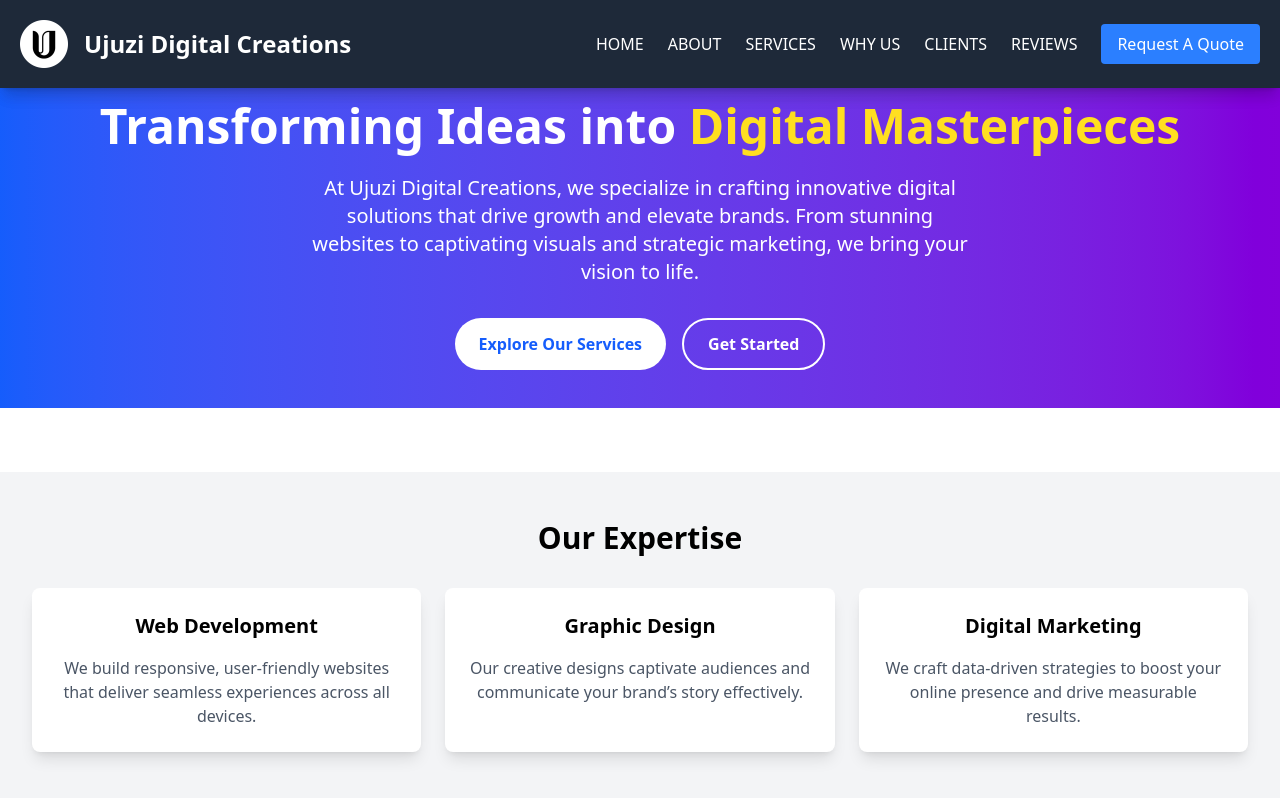
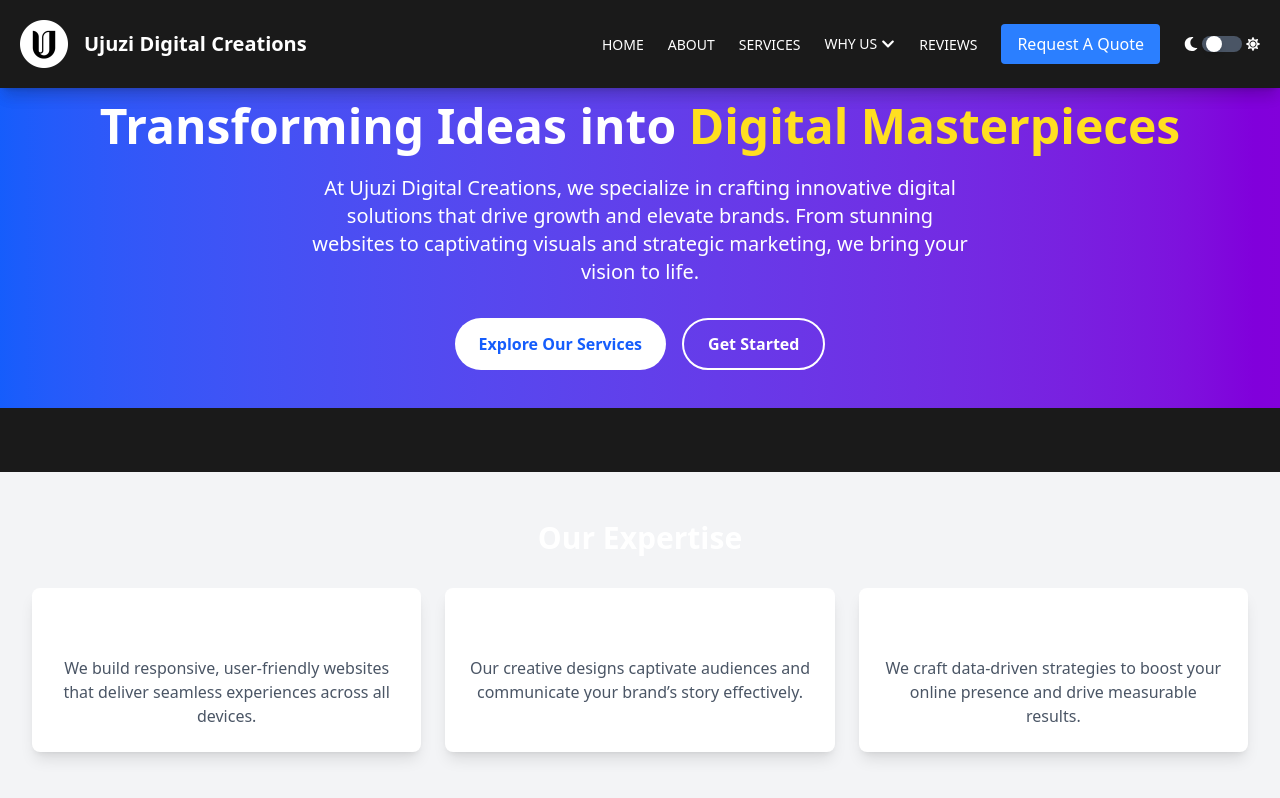
Before and after one commit to mike111-sys/New-ujuzi, a React (Vite) app: page / in a window 1280 px wide. Built offline with nearby package versions, Linux system fonts and the light colour scheme.

Commit message:
Inital Commit

```diff
--- /dev/null
+++ b/src/Components/Navbar/Navbar.css
@@ -0,0 +1,26 @@
+/* Toggle Switch Container */
+.flex.items-center .relative {
+    position: relative;
+    width: 78px;
+    height: 24px;
+  }
+
+  /* Toggle Track */
+  .flex.items-center .relative .bg-gray-600 {
+    background-color: #4a5568; /* Dark gray */
+  }
+
+  .flex.items-center .relative .bg-gray-300 {
+    background-color: #cbd5e0; /* Light gray */
+  }
+
+  /* Toggle Thumb */
+  .flex.items-center .relative .bg-white {
+    background-color: white;
+    box-shadow: 0 2px 4px rgba(0, 0, 0, 0.2);
+  }
+
+  /* Smooth Transitions */
+  .flex.items-center .relative .transition-transform {
+    transition: transform 0.3s ease;
+  }
--- a/src/Components/Navbar/Navbar.jsx
+++ b/src/Components/Navbar/Navbar.jsx
@@ -1,31 +1,65 @@
-import React, { useState } from "react";
-import { FaBars, FaTimes, FaFacebookF, FaWhatsapp, FaFacebookMessenger } from "react-icons/fa";
+import React, { useState, useEffect } from "react";
+import { FaBars, FaTimes, FaFacebookF, FaWhatsapp, FaFacebookMessenger, FaMoon, FaSun, FaChevronDown } from "react-icons/fa";
 import logo from "../../assets/ujuzi-logo.png";
+
 
 const Navbar = () => {
   const [isMenuOpen, setIsMenuOpen] = useState(false);
+  const [isDarkMode, setIsDarkMode] = useState(true);
+  const [isWhyUsOpen, setIsWhyUsOpen] = useState(false);
 
+  // Toggle mobile menu
   const toggleMenu = () => {
     setIsMenuOpen(!isMenuOpen);
   };
 
+  // Close mobile menu
   const closeMenu = () => {
     setIsMenuOpen(false);
   };
 
+  // Toggle dark/light mode
+  const toggleTheme = () => {
+    setIsDarkMode(!isDarkMode);
+  };
+
+  // Toggle Why Us dropdown
+  const toggleWhyUs = () => {
+    setIsWhyUsOpen(!isWhyUsOpen);
+  };
+
+  // Apply theme to the entire document
+  useEffect(() => {
+    if (isDarkMode) {
+      document.documentElement.classList.add("dark-mode");
+      document.documentElement.classList.remove("light-mode");
+    } else {
+      document.documentElement.classList.add("light-mode");
+      document.documentElement.classList.remove("dark-mode");
+    }
+  }, [isDarkMode]);
+
   return (
     <>
       {/* Navbar */}
-      <nav className="fixed w-full top-0 z-50 p-4 md:p-5 flex justify-between items-center bg-gray-800 shadow-lg">
+      <nav
+        className={`fixed w-full top-0 z-50 p-4 md:p-5 flex justify-between items-center ${
+          isDarkMode ? "bg-gray-900" : "bg-white"
+        } shadow-lg transition-colors duration-300`}
+      >
+        {/* Logo and Brand Name */}
         <div className="flex items-center">
           <img
             src={logo}
             alt="Ujuzi Digital Creations Logo"
             className="h-10 md:h-12 w-auto mr-3 md:mr-4 cursor-pointer"
           />
-          {/* Hide text when menu is open */}
           {!isMenuOpen && (
-            <div className="text-xl md:text-2xl font-bold text-white cursor-pointer">
+            <div
+              className={`text-lg md:text-xl md:hidden lg:block font-bold ${
+                isDarkMode ? "text-white" : "text-gray-800"
+              } cursor-pointer transition-colors duration-300`}
+            >
               Ujuzi Digital Creations
             </div>
           )}
@@ -33,71 +67,253 @@ const Navbar = () => {
 
         {/* Desktop Menu */}
         <ul className="hidden md:flex space-x-6 items-center">
-          <li><a href="#home" className="hover:text-blue-400 text-white cursor-pointer">HOME</a></li>
-          <li><a href="#about" className="hover:text-blue-400 text-white cursor-pointer">ABOUT</a></li>
-          <li><a href="#services" className="hover:text-blue-400 text-white cursor-pointer">SERVICES</a></li>
-          <li><a href="#why-us" className="hover:text-blue-400 text-white cursor-pointer">WHY US</a></li>
-          <li><a href="#clients" className="hover:text-blue-400 text-white cursor-pointer">CLIENTS</a></li>
-          <li><a href="#reviews" className="hover:text-blue-400 text-white cursor-pointer">REVIEWS</a></li>
+          {["Home", "About", "Services"].map((item) => (
+            <li key={item}>
+              <a
+                href={`#${item.toLowerCase()}`}
+                className={`${
+                  isDarkMode ? "text-white" : "text-gray-800"
+                } text-sm cursor-pointer transition-colors duration-300`}
+              >
+                {item.toUpperCase()}
+              </a>
+            </li>
+          ))}
+          {/* Why Us Dropdown */}
+          <li className="relative">
+            <div
+              className={`flex items-center space-x-1 cursor-pointer ${
+                isDarkMode ? "text-white" : "text-gray-800"
+              } hover:text-blue-700 transition-colors duration-300 text-sm`}
+              onClick={toggleWhyUs}
+            >
+              <span>WHY US</span>
+              <FaChevronDown className="text-sm" />
+            </div>
+            {/* Dropdown Menu with Smooth Transition */}
+            <ul
+              className={`absolute top-8 left-0 w-48 ${
+                isDarkMode ? "bg-gray-800" : "bg-white"
+              } text-sm shadow-lg rounded-lg py-2 transition-all duration-300 ${
+                isWhyUsOpen ? "opacity-100 translate-y-0" : "opacity-0 -translate-y-2 pointer-events-none"
+              }`}
+            >
+              {["Why Choose Us", "Clients"].map((item) => (
+                <li key={item}>
+                  <a
+                    href={`#${item.toLowerCase().replace(/ /g, "-")}`}
+                    className={`block px-4 py-2 ${
+                      isDarkMode ? "text-white hover:bg-gray-700" : "text-gray-600 hover:bg-gray-200"
+                    } transition-colors duration-300`}
+                  >
+                    {item}
+                  </a>
+                </li>
+              ))}
+            </ul>
+          </li>
           <li>
-            <button className="bg-blue-500 text-white px-4 py-2 rounded hover:bg-blue-600 cursor-pointer">
+            <a
+              href="#reviews"
+              className={`hover:text-blue-400 ${
+                isDarkMode ? "text-white" : "text-gray-800"
+              } text-sm cursor-pointer transition-colors duration-300`}
+            >
+              REVIEWS
+            </a>
+          </li>
+          <li>
+            <button
+              className="bg-blue-500 text-white px-4 py-2 rounded hover:bg-blue-600 cursor-pointer transition-colors duration-300"
+            >
               Request A Quote
             </button>
           </li>
+          {/* Theme Toggle with Moon and Sun Icons */}
+          <li>
+            <div className="flex items-center space-x-2">
+              <FaMoon
+                className={`text-lg mr-1 size-3.5 cursor-pointer ${
+                  isDarkMode ? "text-white" : "text-gray-800"
+                } transition-colors duration-300`}
+                onClick={isDarkMode ? undefined : toggleTheme}
+              />
+              <div
+                className="relative w-10 h-6 cursor-pointer"
+                onClick={toggleTheme}
+              >
+                <div
+                  className={`absolute top-1/2 left-1/2 transform -translate-x-1/2 -translate-y-1/2 w-10 h-4 ${
+                    isDarkMode ? "bg-gray-600" : "bg-gray-300"
+                  } rounded-full transition-colors duration-300`}
+                ></div>
+                <div
+                  className={`absolute top-1/2 transform -translate-y-1/2 w-4 h-4 bg-white rounded-full shadow-md transition-transform duration-300 ${
+                    isDarkMode ? "left-1" : "left-5"
+                  }`}
+                ></div>
+              </div>
+              <FaSun
+                className={`text-lg size-3.5 -ml-1 cursor-pointer ${
+                  isDarkMode ? "text-white" : "text-gray-800"
+                } transition-colors duration-300`}
+                onClick={!isDarkMode ? undefined : toggleTheme}
+              />
+            </div>
+          </li>
         </ul>
 
-        {/* Mobile Menu Button (Hide when menu is open) */}
+        {/* Mobile Menu Button */}
         {!isMenuOpen && (
-          <button className="md:hidden text-2xl text-white cursor-pointer" onClick={toggleMenu}>
-            <FaBars />
+          <button
+            className="md:hidden text-2xl cursor-pointer"
+            onClick={toggleMenu}
+          >
+            <FaBars className={isDarkMode ? "text-white" : "text-gray-800"} />
           </button>
         )}
       </nav>
 
-      {/* Mobile Nav Drawer (50% width) */}
+      {/* Mobile Nav Drawer */}
       <div
-        className={`fixed inset-y-0 left-0 w-1/2 bg-gray-900 bg-opacity-80 backdrop-blur-md text-white transform transition-transform duration-300 ease-in-out z-50 ${
+        className={`fixed inset-y-0 left-0 w-1/2 ${
+          isDarkMode ? "bg-gray-900" : "bg-white"
+        } bg-opacity-95 backdrop-blur-md transform transition-transform duration-300 ease-in-out z-50 ${
           isMenuOpen ? "translate-x-0" : "-translate-x-full"
         }`}
       >
         {/* Close Icon */}
         <div className="flex justify-end p-4">
-          <button className="text-2xl text-white cursor-pointer" onClick={closeMenu}>
-            <FaTimes />
+          <button
+            className="text-2xl cursor-pointer"
+            onClick={closeMenu}
+          >
+            <FaTimes className={isDarkMode ? "text-white" : "text-gray-800"} />
           </button>
         </div>
 
         {/* Title: Main Menu */}
-        <div className="text-center text-lg font-bold text-white mb-4 pb-2 border-b-4 border-white border-double">
+        <div
+          className={`text-center text-lg font-bold ${
+            isDarkMode ? "text-white" : "text-gray-800"
+          } mb-4 pb-2 border-b-4 ${
+            isDarkMode ? "border-white" : "border-gray-800"
+          } border-double transition-colors duration-300`}
+        >
           Main Menu
         </div>
 
         {/* Centered Menu Items */}
         <ul className="flex flex-col items-center space-y-6 p-6">
-          <li><a href="#home" className="hover:text-blue-400 text-lg cursor-pointer" onClick={closeMenu}>HOME</a></li>
-          <li><a href="#about" className="hover:text-blue-400 text-lg cursor-pointer" onClick={closeMenu}>ABOUT</a></li>
-          <li><a href="#services" className="hover:text-blue-400 text-lg cursor-pointer" onClick={closeMenu}>SERVICES</a></li>
-          <li><a href="#why-us" className="hover:text-blue-400 text-lg cursor-pointer" onClick={closeMenu}>WHY US</a></li>
-          <li><a href="#clients" className="hover:text-blue-400 text-lg cursor-pointer" onClick={closeMenu}>CLIENTS</a></li>
-          <li><a href="#reviews" className="hover:text-blue-400 text-lg cursor-pointer" onClick={closeMenu}>REVIEWS</a></li>
+          {["Home", "About", "Services"].map((item) => (
+            <li key={item}>
+              <a
+                href={`#${item.toLowerCase()}`}
+                className={`hover:text-blue-400 ${
+                  isDarkMode ? "text-white" : "text-gray-800"
+                } text-sm cursor-pointer transition-colors duration-300`}
+                onClick={closeMenu}
+              >
+                {item.toUpperCase()}
+              </a>
+            </li>
+          ))}
+          {/* Why Us Link (No Dropdown in Mobile View) */}
           <li>
-            <button className="bg-blue-500 text-white px-4 py-2 rounded hover:bg-blue-600 cursor-pointer" onClick={closeMenu}>
+            <a
+              href="#why-us"
+              className={`hover:text-blue-400 ${
+                isDarkMode ? "text-white" : "text-gray-800"
+              } text-sm cursor-pointer transition-colors duration-300`}
+              onClick={closeMenu}
+            >
+              WHY US
+            </a>
+          </li>
+          {/* Clients Link (Restored in Mobile View) */}
+          <li>
+            <a
+              href="#clients"
+              className={`hover:text-blue-400 ${
+                isDarkMode ? "text-white" : "text-gray-800"
+              } text-sm cursor-pointer transition-colors duration-300`}
+              onClick={closeMenu}
+            >
+              CLIENTS
+            </a>
+          </li>
+          <li>
+            <a
+              href="#reviews"
+              className={`hover:text-blue-400 ${
+                isDarkMode ? "text-white" : "text-gray-800"
+              } text-sm cursor-pointer transition-colors duration-300`}
+              onClick={closeMenu}
+            >
+              REVIEWS
+            </a>
+          </li>
+          <li>
+            <button
+              className="bg-blue-500 text-white text-sm px-4 py-2 rounded hover:bg-blue-600 cursor-pointer transition-colors duration-300"
+              onClick={closeMenu}
+            >
               Request A Quote
             </button>
+          </li>
+          {/* Theme Toggle with Moon and Sun Icons */}
+          <li>
+            <div className="flex items-center space-x-2">
+              <FaMoon
+                className={`text-lg cursor-pointer ${
+                  isDarkMode ? "text-white" : "text-gray-800"
+                } transition-colors duration-300`}
+                onClick={isDarkMode ? undefined : toggleTheme}
+              />
+              <div
+                className="relative w-10 h-6 cursor-pointer"
+                onClick={toggleTheme}
+              >
+                <div
+                  className={`absolute top-1/2 left-1/2 transform -translate-x-1/2 -translate-y-1/2 w-10 h-4 ${
+                    isDarkMode ? "bg-gray-600" : "bg-gray-300"
+                  } rounded-full transition-colors duration-300`}
+                ></div>
+                <div
+                  className={`absolute top-1/2 transform -translate-y-1/2 w-4 h-4 bg-white rounded-full shadow-md transition-transform duration-300 ${
+                    isDarkMode ? "left-1" : "left-5"
+                  }`}
+                ></div>
+              </div>
+              <FaSun
+                className={`text-lg cursor-pointer ${
+                  isDarkMode ? "text-white" : "text-gray-800"
+                } transition-colors duration-300`}
+                onClick={!isDarkMode ? undefined : toggleTheme}
+              />
+            </div>
           </li>
         </ul>
 
         {/* Social Media Icons */}
         <div className="absolute bottom-6 left-0 w-full flex justify-center space-x-6">
-          <a href="https://www.facebook.com" target="_blank" rel="noopener noreferrer" className="text-white text-2xl hover:text-blue-400 cursor-pointer">
-            <FaFacebookF />
-          </a>
-          <a href="https://wa.me/yourwhatsapplink" target="_blank" rel="noopener noreferrer" className="text-white text-2xl hover:text-green-400 cursor-pointer">
-            <FaWhatsapp />
-          </a>
-          <a href="https://www.messenger.com" target="_blank" rel="noopener noreferrer" className="text-white text-2xl hover:text-blue-500 cursor-pointer">
-            <FaFacebookMessenger />
-          </a>
+          {[
+            { icon: FaFacebookF, color: "blue-400", link: "https://www.facebook.com" },
+            { icon: FaWhatsapp, color: "green-400", link: "https://wa.me/yourwhatsapplink" },
+            { icon: FaFacebookMessenger, color: "blue-500", link: "https://www.messenger.com" },
+          ].map((social, index) => (
+            <a
+              key={index}
+              href={social.link}
+              target="_blank"
+              rel="noopener noreferrer"
+              className={`text-2xl ${
+                isDarkMode ? "text-white" : "text-gray-800"
+              } hover:text-${social.color} cursor-pointer transition-colors duration-300`}
+            >
+              <social.icon />
+            </a>
+          ))}
         </div>
       </div>
     </>
--- a/src/index.css
+++ b/src/index.css
@@ -1 +1,48 @@
 @import "tailwindcss";
+
+/* Dark Mode */
+.dark-mode {
+  background-color: #1a1a1a;
+  color: #ffffff;
+}
+
+.dark-mode nav {
+  background-color: #1a1a1a;
+  color: #ffffff;
+}
+
+.dark-mode a {
+  color: #ffffff;
+}
+
+.dark-mode a:hover {
+  color: blue;
+}
+
+/* Light Mode */
+.light-mode {
+  background-color: #ffffff;
+  color: #1a1a1a;
+}
+
+.light-mode nav {
+  background-color: #ffffff;
+  color: #1a1a1a;
+}
+
+.light-mode a {
+  color: #1a1a1a;
+}
+
+.light-mode a:hover {
+  color: blue;
+}
+
+/* Smooth Transitions */
+html {
+  transition: background-color 0.3s ease, color 0.3s ease;
+}
+
+nav, a, button {
+  transition: background-color 0.3s ease, color 0.3s ease;
+}
```
